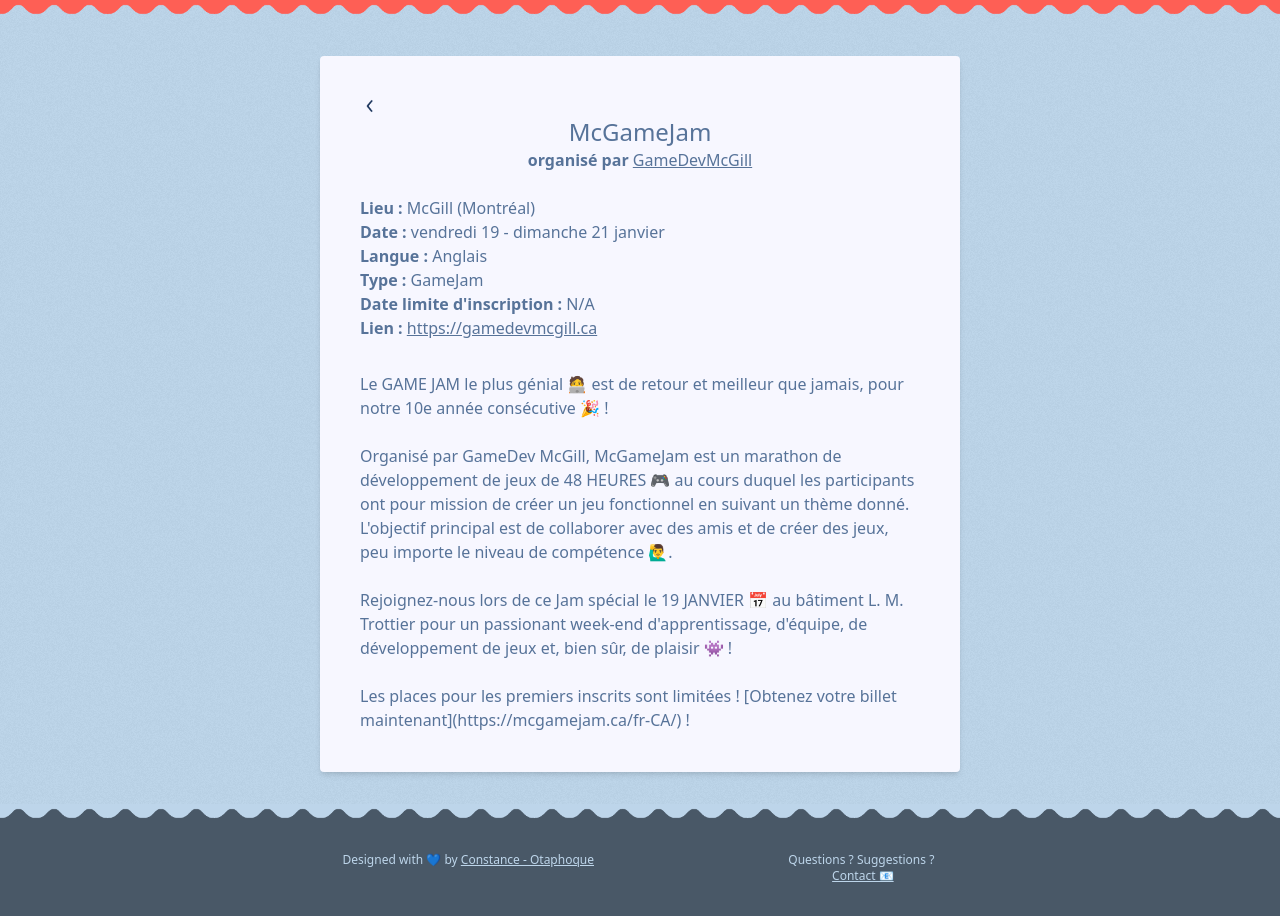
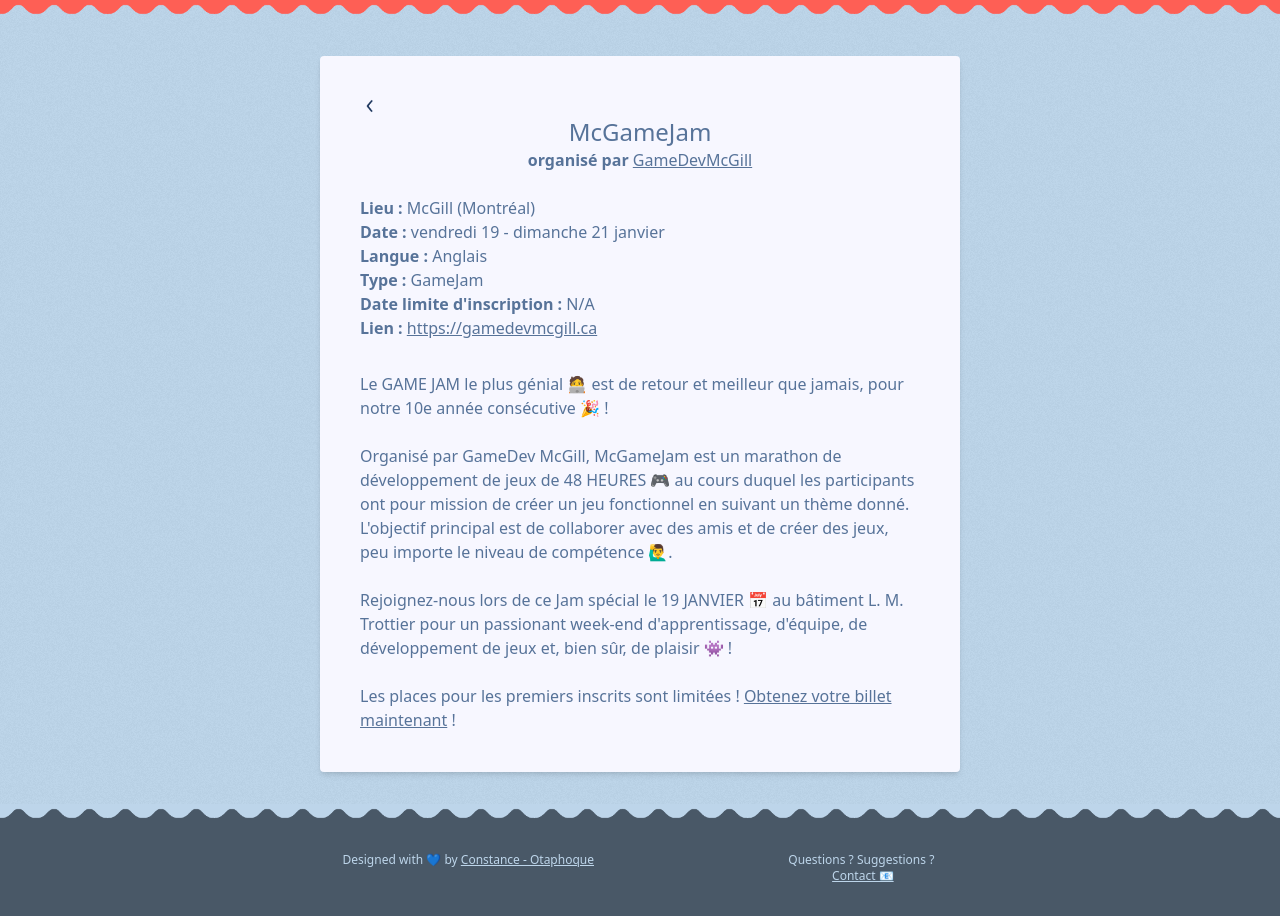
Before and after one commit to Otaphoque/competitionsquebec-static, a plain HTML site: page events/fr/mcgamejam.html in a window 1280 px wide. Shown: the part 80-996 px from the top of the page. Drawn offline with Linux system fonts and the light colour scheme.

Commit message:
lien pour le mcgamejam

```diff
--- a/events/fr/mcgamejam.html
+++ b/events/fr/mcgamejam.html
@@ -75,8 +75,9 @@
                 week-end
                 d'apprentissage, d'équipe, de développement de jeux et, bien sûr, de plaisir 👾 !
                 <br><br>
-                Les places pour les premiers inscrits sont limitées ! [Obtenez votre billet
-                maintenant](https://mcgamejam.ca/fr-CA/) !
+                Les places pour les premiers inscrits sont limitées ! <a class="underline" href="https://mcgamejam.ca/fr-CA/">Obtenez
+                    votre billet
+                    maintenant</a> !
             </div>
         </div>
     </div>
```
Also changed, not shown: events/en/mcgamejam.html (+1 -1 lines).
